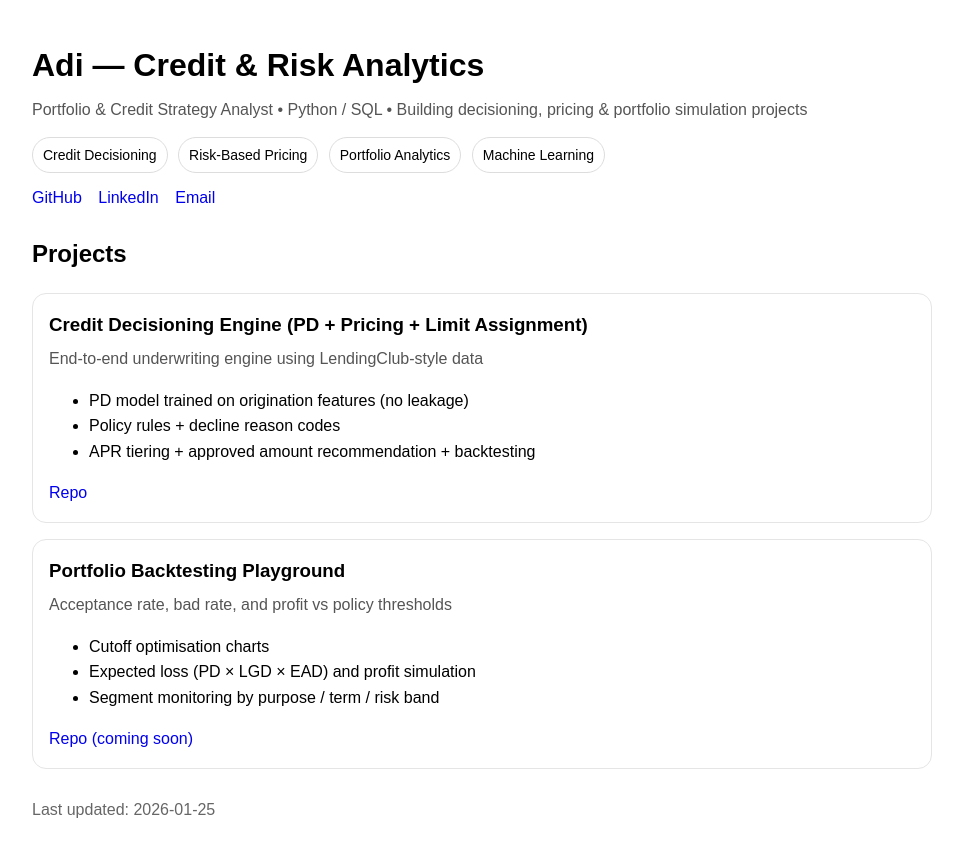
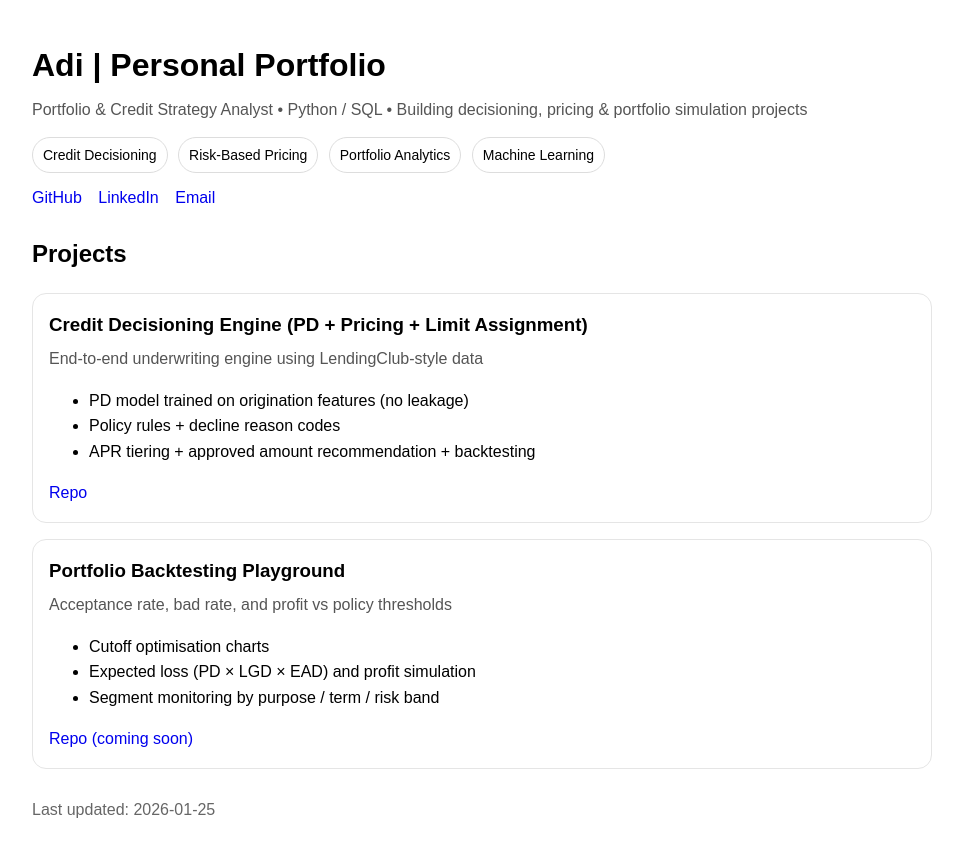
Before and after one commit to ancienttemple12/Portfolio, a plain HTML site: page index.html in a window 1280 px wide. Shown: the whole page, without its empty margins (158-1121 px from the left). Drawn offline with Linux system fonts and the light colour scheme.

Commit message:
Update index.html

```diff
--- a/index.html
+++ b/index.html
@@ -19,7 +19,7 @@
 
 <body>
   <div class="header">
-    <h1 class="title">Adi — Credit & Risk Analytics</h1>
+    <h1 class="title">Adi | Personal Portfolio</h1>
     <p class="meta">
       Portfolio & Credit Strategy Analyst • Python / SQL • Building decisioning, pricing & portfolio simulation projects
     </p>
```
